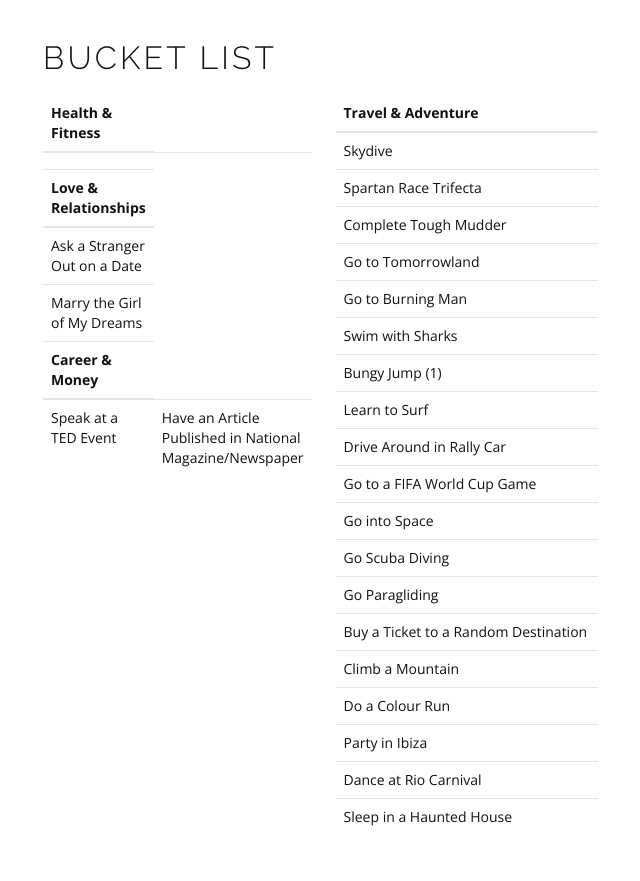
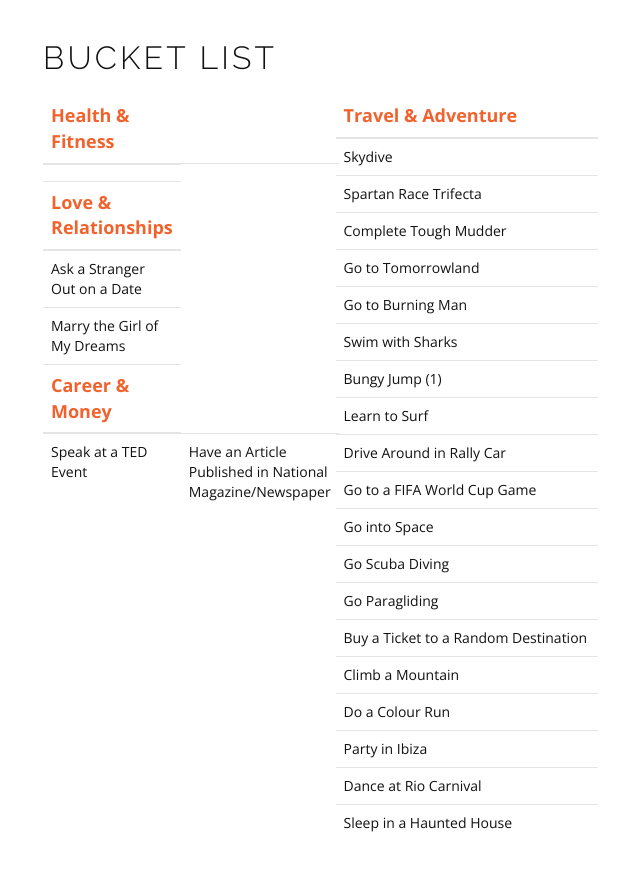
Before and after one commit to iamryandrake/ryandrake.com, a PHP site: page /bucket-list.html in a window 1280 px wide. Shown: the part 45-926 px from the top of the page, without its empty margins (27-667 px from the left). Run offline with PHP 8.4, Linux system fonts and the light colour scheme; some libraries are stand-ins or nearby versions.

Commit message:
Add style for bucket list headings

```diff
--- a/ryandrake.com/css/style.css
+++ b/ryandrake.com/css/style.css
@@ -2544,7 +2544,8 @@
 	/* --- 9.  ZONE DIET
 	/* ----------------------------------------------------------------------------- */
 
-	.macro-header {
+	.macro-header,
+	.bucket-list-header {
 		font-size: 18px;
 		color: #F2622C;
 	}
```
